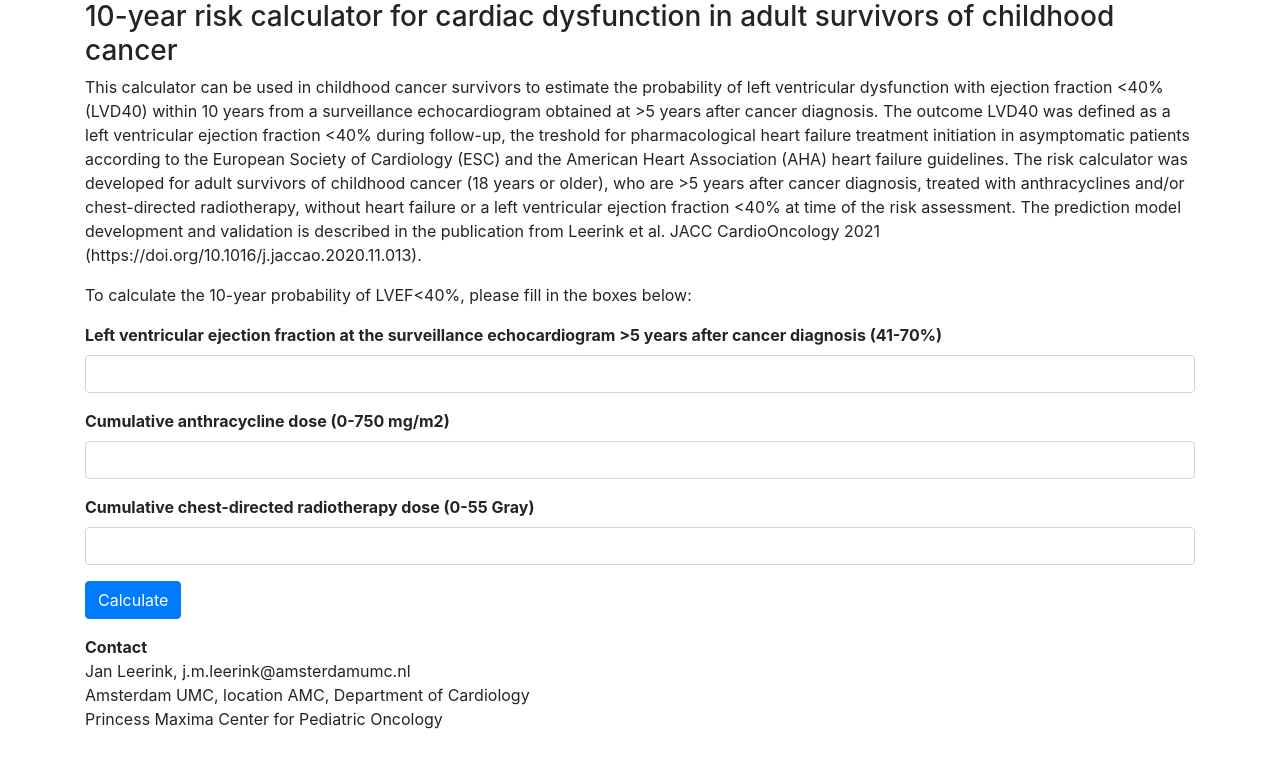
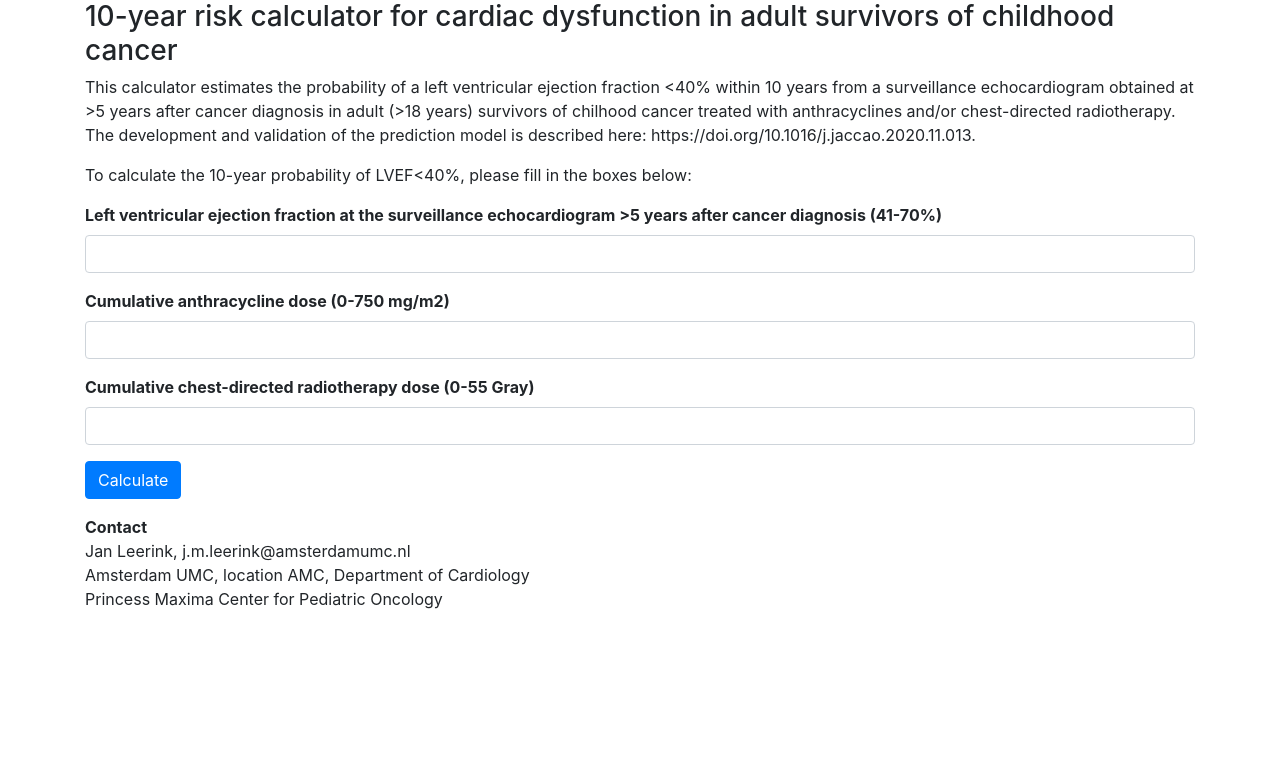
Before and after one commit to casperleerink/risk_of_cardiomyopathy, a plain HTML site: page index.html in a window 1280 px wide. Drawn offline with nearby package versions, Linux system fonts and the light colour scheme.

Commit message:
Update index.html

```diff
--- a/index.html
+++ b/index.html
@@ -11,7 +11,7 @@ Je kan de veranderingen die je maakt direct in de browser zien door deze file te
     content="Cardiomyopathy risk calculator in adult survivors of childhood cancer"
     >
     <!-- zelfde voor de keywords -->
-    <meta name="keywords" content="Heart failure, Cancer survivors, Jan Leerink">
+    <meta name="keywords" content="Heart failure, Childhood cancer survivors, Cardiotoxicity, Cardio-oncology, anthracyclines, radiotherapy, cancer, cardiology">
     <meta name="author" content="Jan Leerink">
     <meta charset="utf-8">
     <meta name="viewport" content="width=device-width, initial-scale=1.0">
@@ -27,18 +27,8 @@ Je kan de veranderingen die je maakt direct in de browser zien door deze file te
             <h3>10-year risk calculator for cardiac dysfunction in adult survivors of childhood cancer</h3>
 
             <!-- Hier komt de uitleg, h1 is de titel en p is de paragraaf. Je kan ook meer paragraven toevoegen -->
-            <p>This calculator can be used in childhood cancer survivors to estimate the probability of left ventricular dysfunction
-                with ejection fraction <40% (LVD40) within 10 years from a surveillance echocardiogram obtained at >5 years after cancer diagnosis.
-                The outcome LVD40 was defined as a left ventricular ejection fraction <40% during follow-up,
-                the treshold for pharmacological heart failure treatment initiation in asymptomatic patients according to the European Society of Cardiology (ESC)
-                 and the American Heart Association (AHA) heart failure guidelines.
-                 The risk calculator was developed for adult survivors of childhood cancer (18 years or older), who are >5 years after cancer diagnosis,
-                treated with anthracyclines and/or chest-directed radiotherapy,
-                without heart failure or a left ventricular ejection fraction <40% at time of the risk assessment.
-                The prediction model development and validation is described in the publication from Leerink et al. JACC CardioOncology 2021 (https://doi.org/10.1016/j.jaccao.2020.11.013).
-                </p>
+            <p>This calculator estimates the probability of a left ventricular ejection fraction <40% within 10 years from a surveillance echocardiogram obtained at >5 years after cancer diagnosis in adult (>18 years) survivors of chilhood cancer treated with anthracyclines and/or chest-directed radiotherapy. The development and validation of the prediction model is described here: https://doi.org/10.1016/j.jaccao.2020.11.013.</p>
                 <p>To calculate the 10-year probability of LVEF<40%, please fill in the boxes below:</p>
-
             <form>
                 <div class="form-group">
                     <!-- Je kan hier de labels veranderen als je dat wil -->
@@ -60,7 +50,7 @@ Je kan de veranderingen die je maakt direct in de browser zien door deze file te
             </form>
             <div class="hide" id="resultDiv">
                 <!-- Hier kan je de tekst aanpassen met het resultaat -->
-                <p>The estimated 10-year probability of LVD40 is <b><span id="results"></span></b>.</p>
+                <p>The estimated 10-year probability of LVEF<40% is <b><span id="results"></span></b>.</p>
 
             </div>
 
```
